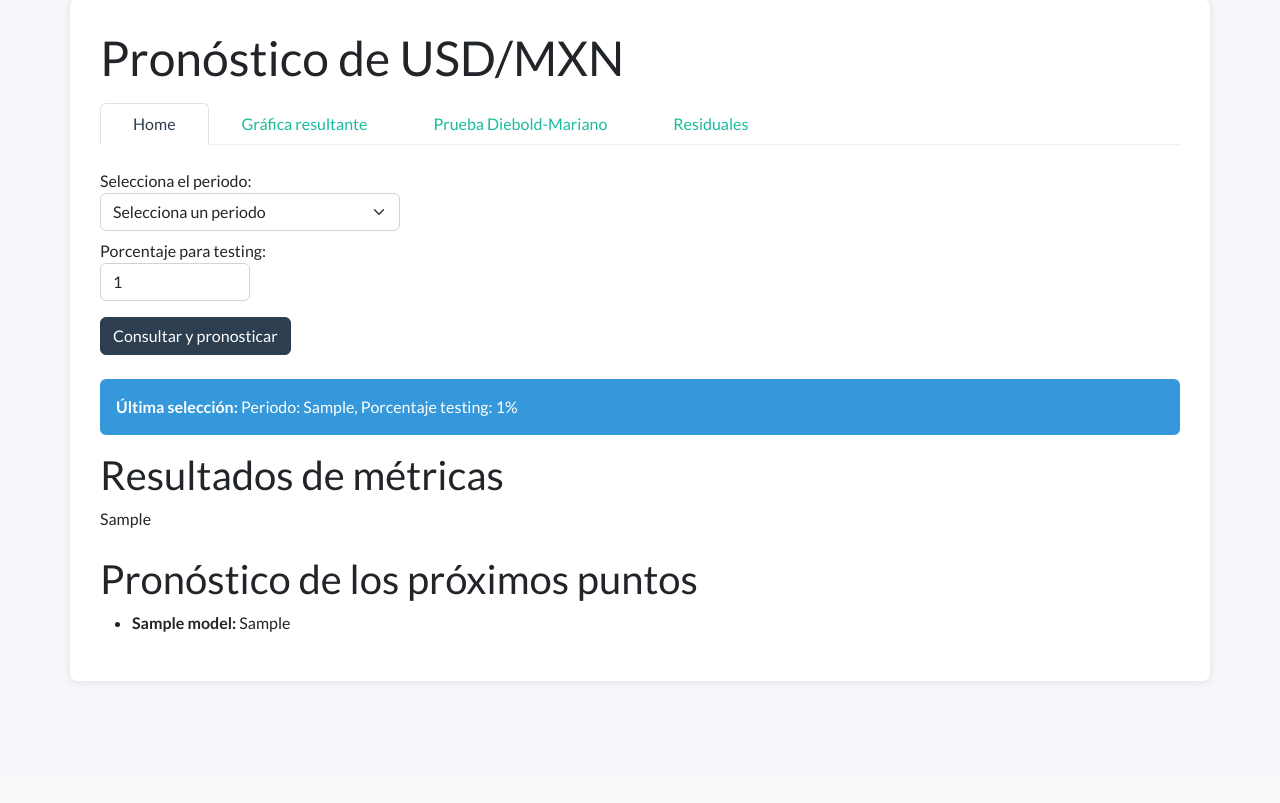
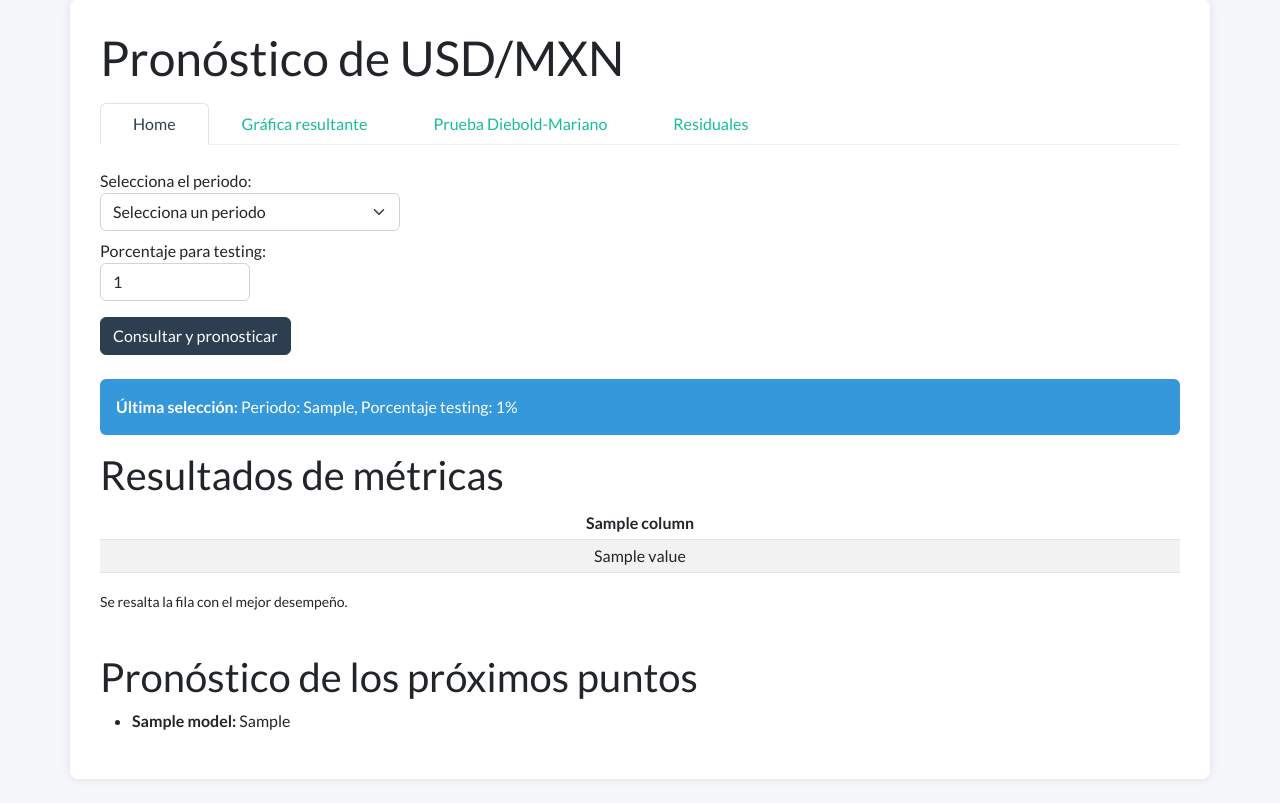
Before and after one commit to drachenjager/TESIS3, a Flask app: template my_forecast_app_v1/templates/index.html in a window 1280 px wide. Shown: the part 25-828 px from the top of the page. Before the commit the page ends 708 px from the top, so only its background shows below. Run offline with Flask 2, Linux system fonts and the light colour scheme; the template is opened without the code that fills it: most values are stand-ins (such as "Sample title", 1, 10 or a date in 2020); some libraries are stand-ins or nearby versions.

Commit message:
Prepare metrics data for consistent table view

```diff
--- a/my_forecast_app_v1/app.py
+++ b/my_forecast_app_v1/app.py
@@ -72,37 +72,22 @@ def index():
             "Rank": "{:.0f}",
         }
 
-        def highlight_best(row):
-            return ["background-color: gold"] * len(row) if row.name == best_idx else [""] * len(row)
-
         dates = df["Date"].dt.strftime("%Y-%m-%d").tolist()
         # 5. Renderizamos la plantilla con los resultados
-        metrics_table = (
-            metrics_df.style
-            .apply(highlight_best, axis=1)
-            .format(format_dict)
-            .hide(axis="index")
-            .set_table_styles(
-                [
-                    {
-                        "selector": "",
-                        "props": [
-                            ("border", "1px solid #000"),
-                            ("border-collapse", "separate"),
-                            ("border-spacing", "10px 0"),
-                        ],
-                    },
-                    {
-                        "selector": "th, td",
-                        "props": [("border", "1px solid #000")],
-                    },
-                ]
-            )
-            .to_html(
-                classes="table table-striped table-hover table-sm text-center",
-                table_id="metrics-table",
-            )
-        )
+        def format_value(column, value):
+            if pd.isna(value):
+                return "-"
+            formatter = format_dict.get(column)
+            if formatter:
+                return formatter.format(value)
+            return str(value)
+
+        metrics_columns = list(metrics_df.columns)
+        metrics_rows = []
+
+        for idx, row in metrics_df.iterrows():
+            formatted_row = {column: format_value(column, row[column]) for column in metrics_columns}
+            metrics_rows.append({"values": formatted_row, "is_best": idx == best_idx})
 
         def format_forecast(vals, intervals):
             """Return a descriptive string with forecast values without confidence intervals."""
@@ -200,7 +185,8 @@ def index():
 
         return render_template(
             "index.html",
-            metrics_table=metrics_table,
+            metrics_columns=metrics_columns,
+            metrics_rows=metrics_rows,
             forecast_values=formatted_forecasts,
             train_series=train_series,
             test_series=test_series,
@@ -221,6 +207,8 @@ def index():
         # Método GET: mostramos el formulario con valores por defecto
         return render_template(
             "index.html",
+            metrics_columns=[],
+            metrics_rows=[],
             selected_period="1mo",
             selected_test_percent=20,
             dm_results=None,
--- a/my_forecast_app_v1/templates/index.html
+++ b/my_forecast_app_v1/templates/index.html
@@ -61,12 +61,29 @@
                     </div>
                 {% endif %}
 
-                {% if metrics_table %}
+                {% if metrics_rows %}
                     <!-- Tabla con métricas de evaluación de cada modelo -->
                     <h2>Resultados de métricas</h2>
                     <div class="table-responsive">
-                        <!-- Muestra el DataFrame de métricas -->
-                        {{ metrics_table|safe }}
+                        <table class="table table-striped table-hover table-sm text-center">
+                            <thead>
+                                <tr>
+                                    {% for column in metrics_columns %}
+                                        <th>{{ column }}</th>
+                                    {% endfor %}
+                                </tr>
+                            </thead>
+                            <tbody>
+                                {% for row in metrics_rows %}
+                                    <tr{% if row["is_best"] %} class="table-warning"{% endif %}>
+                                        {% for column in metrics_columns %}
+                                            <td>{{ row["values"][column] }}</td>
+                                        {% endfor %}
+                                    </tr>
+                                {% endfor %}
+                            </tbody>
+                        </table>
+                        <p><small>Se resalta la fila con el mejor desempeño.</small></p>
                     </div>
                 {% endif %}
 
@@ -83,7 +100,7 @@
             </div>
 
             <div class="tab-pane fade" id="chart" role="tabpanel" aria-labelledby="chart-tab">
-                {% if metrics_table %}
+                {% if metrics_rows %}
                     {% set initial_model = best_model_name if best_model_name else (predictions_dict|first) %}
                     <div class="row g-4">
                         <div class="col-lg-4">
```
